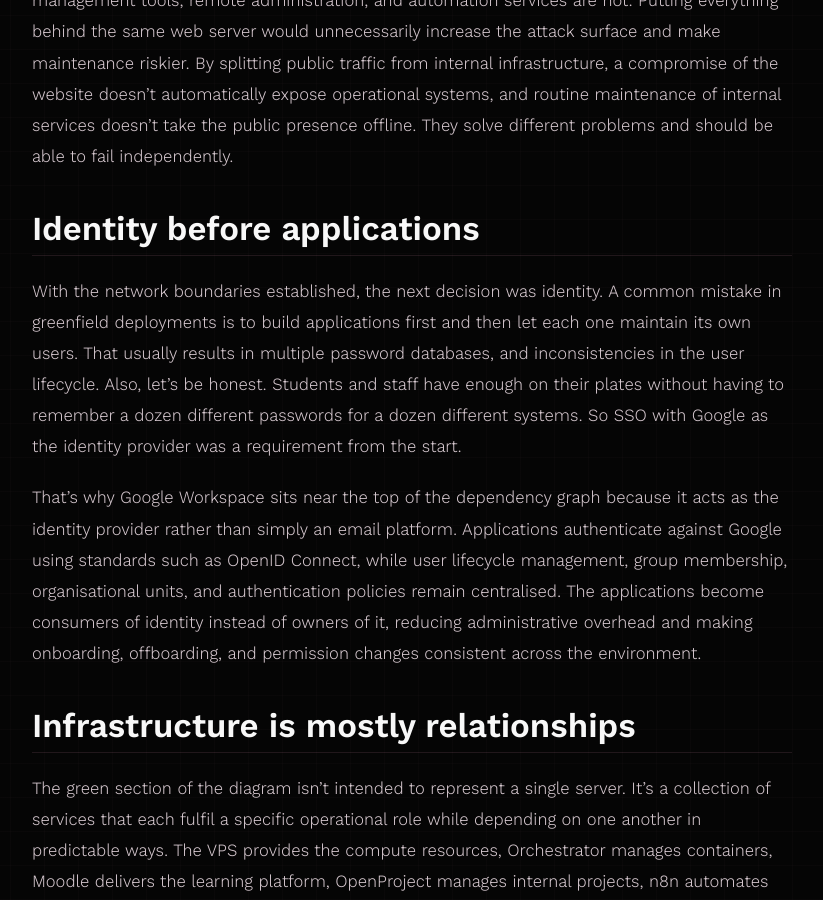
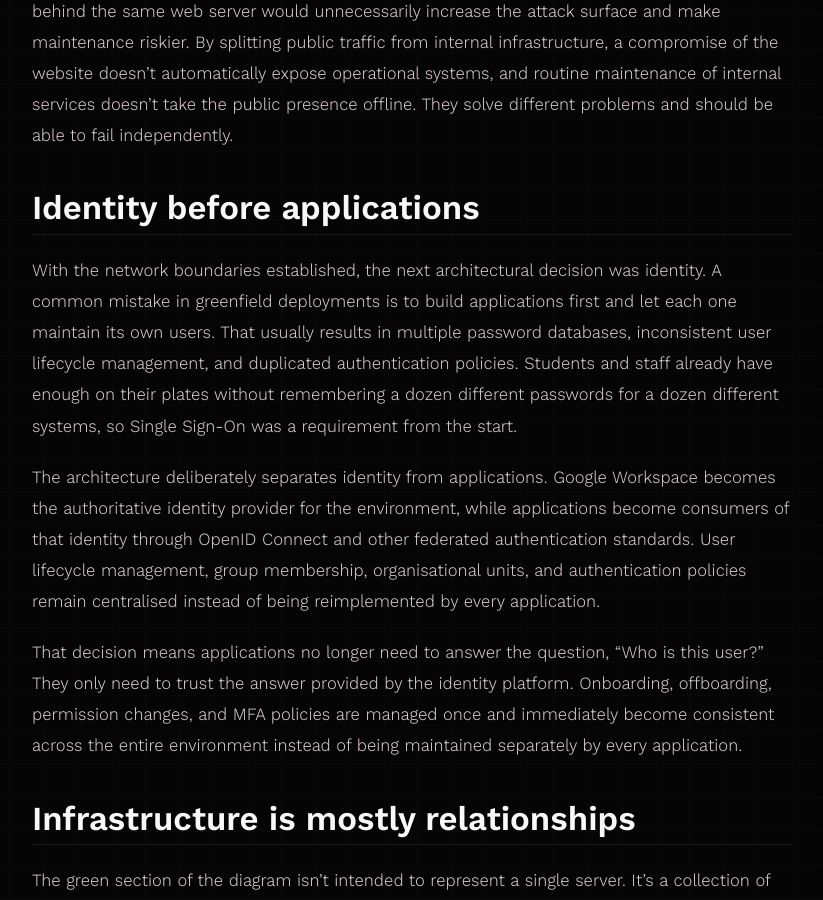
Before and after one commit to R2Pitou/R2Pitou, a Jekyll site: the page built from articles/governance/planning-the-plumbing-infrastructure-before-classrooms/index.md, in a window 1280 px wide and 900 px high, scrolled down 3385 px. Shown: the whole window, without its empty margins (228-1051 px from the left). Built offline with Jekyll 4.4.1, drawn with Linux system fonts in a browser that asks for light colours; some of the changed text lies outside the part shown.

Commit message:
Update index.md

```diff
--- a/articles/governance/planning-the-plumbing-infrastructure-before-classrooms/index.md
+++ b/articles/governance/planning-the-plumbing-infrastructure-before-classrooms/index.md
@@ -6,7 +6,7 @@
 permalink: /governance/planning-the-plumbing-infrastructure-before-classrooms/
 canonical_url: https://working-draft.org/governance/planning-the-plumbing-infrastructure-before-classrooms/
 featured: false
-summary: "One of the more interesting projects I worked on never opened its doors. Before a single student could log into Moodle, the academy needed infrastructure plumbing."
+summary: "One of the more interesting projects I worked on that unfortunately never deployed past domain registration. Before a single student could log into Moodle, the academy needed infrastructure and identity plumbing."
 tags:
   - governance
   - infrastructure
@@ -16,8 +16,6 @@
 image_alt: "A system dependency planning diagram showing Google Workspace, DNS, and internal school infrastructure."
 ---
 
-One of the more interesting projects I worked on never opened its doors.
-
 Before a single student could log into Moodle, before the first teacher account existed, and before the website served its first page, the academy needed something much less visible. It needed the plumbing required to manage identity, DNS, and internal systems. The diagram below shows the relationships between those components and the dependencies that had to be satisfied before the inauguration ceremony.
 
 [![Infrastructure Planning Diagram](/assets/images/planning-the-plumbing-infrastructure-before-classrooms-hero.png)](/assets/images/planning-the-plumbing-infrastructure-before-classrooms-hero.png)
@@ -26,7 +24,7 @@
 
 The diagram above is one of the planning artefacts from that project. It isn't polished nor is it meant to be used as a brochure. It was my working document that helped answer one question repeatedly throughout the design process:
 
-*How does identity flow through the system and what access does it have?*
+*How does identity flow through the system, and where does that trust begin and end?*
 
 When designing infrastructure from scratch, every new service creates dependencies. Good architecture isn't about choosing products. It's about understanding those dependencies before they become production outages.
 
@@ -46,9 +44,11 @@
 
 ## Identity before applications
 
-With the network boundaries established, the next decision was identity. A common mistake in greenfield deployments is to build applications first and then let each one maintain its own users. That usually results in multiple password databases, and inconsistencies in the user lifecycle. Also, let's be honest. Students and staff have enough on their plates without having to remember a dozen different passwords for a dozen different systems. So SSO with Google as the identity provider was a requirement from the start.
+With the network boundaries established, the next architectural decision was identity. A common mistake in greenfield deployments is to build applications first and let each one maintain its own users. That usually results in multiple password databases, inconsistent user lifecycle management, and duplicated authentication policies. Students and staff already have enough on their plates without remembering a dozen different passwords for a dozen different systems, so Single Sign-On was a requirement from the start.
 
-That's why Google Workspace sits near the top of the dependency graph because it acts as the identity provider rather than simply an email platform. Applications authenticate against Google using standards such as OpenID Connect, while user lifecycle management, group membership, organisational units, and authentication policies remain centralised. The applications become consumers of identity instead of owners of it, reducing administrative overhead and making onboarding, offboarding, and permission changes consistent across the environment.
+The architecture deliberately separates identity from applications. Google Workspace becomes the authoritative identity provider for the environment, while applications become consumers of that identity through OpenID Connect and other federated authentication standards. User lifecycle management, group membership, organisational units, and authentication policies remain centralised instead of being reimplemented by every application.
+
+That decision means applications no longer need to answer the question, "Who is this user?" They only need to trust the answer provided by the identity platform. Onboarding, offboarding, permission changes, and MFA policies are managed once and immediately become consistent across the entire environment instead of being maintained separately by every application.
 
 ## Infrastructure is mostly relationships
 
```
